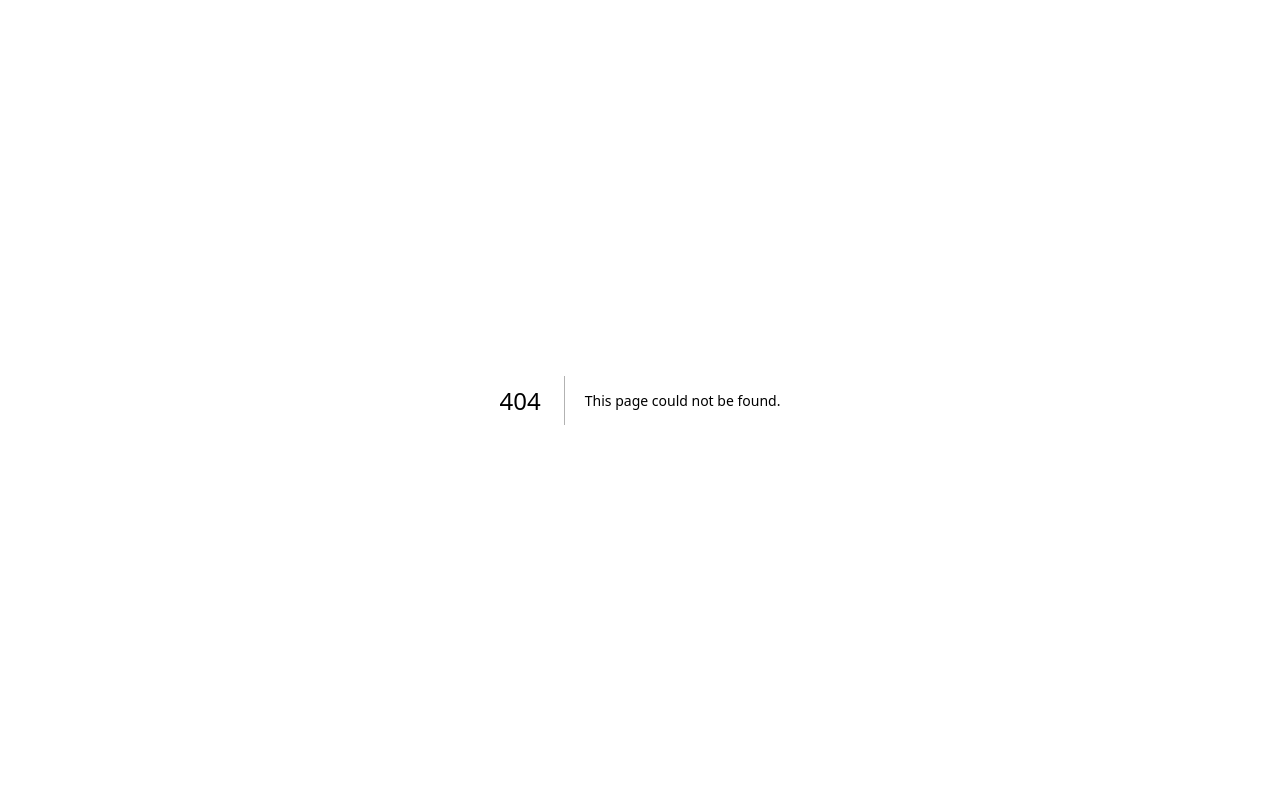
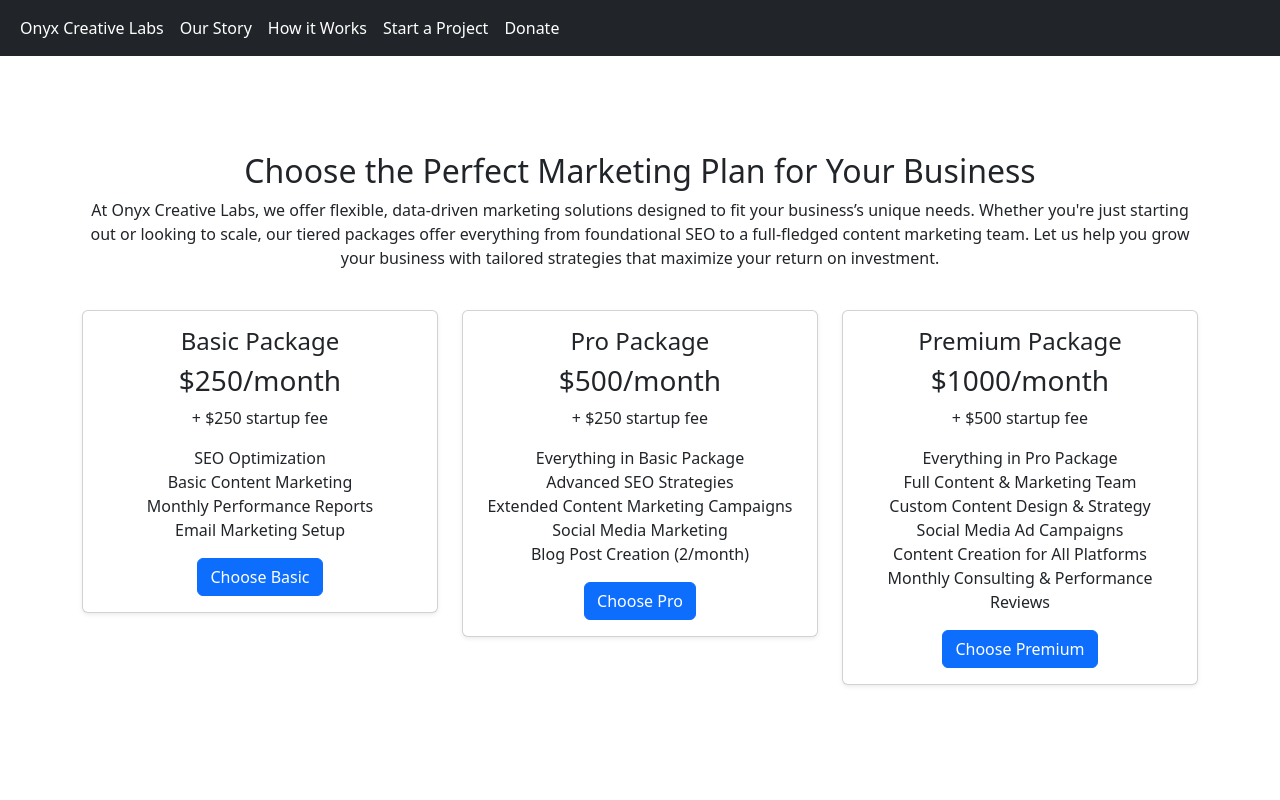
Before and after one commit to Jsmithseo/siliconislandvallejo, a Next.js app: page /marketing-pricing in a window 1280 px wide. Before the commit this address had no page. Shown: the top 800 px of the page. Built offline with nearby package versions, Linux system fonts and the light colour scheme.

Commit message:
added pricing for marketing

```diff
--- /dev/null
+++ b/pages/marketing-pricing/index.js
@@ -0,0 +1,110 @@
+import React from 'react';
+import BaseLayout from '../components/layouts/BaseLayouts';
+import { Container, Row, Col, Card, CardBody, CardTitle, CardText, Button } from 'reactstrap';
+
+const PricingPackages = () => {
+  return (
+    <BaseLayout>
+      <Container>
+      <br></br>
+      <br></br>
+      <br></br>
+      <br></br>
+        {/* Supporting Copy */}
+        <Row className="text-center mb-4">
+          <Col>
+            <h2>Choose the Perfect Marketing Plan for Your Business</h2>
+            <p>
+              At Onyx Creative Labs, we offer flexible, data-driven marketing solutions designed to fit
+              your business’s unique needs. Whether you're just starting out or looking to scale, our
+              tiered packages offer everything from foundational SEO to a full-fledged content marketing team.
+              Let us help you grow your business with tailored strategies that maximize your return on investment.
+            </p>
+          </Col>
+        </Row>
+
+        {/* Pricing Packages */}
+        <Row className="text-center">
+          {/* Basic Package */}
+          <Col md="4">
+            <Card className="mb-4 shadow-sm">
+              <CardBody>
+                <CardTitle tag="h4">Basic Package</CardTitle>
+                <h3>$250/month</h3>
+                <p>+ $250 startup fee</p>
+                <CardText>
+                  <div>
+                    <ul style={{ listStyleType: 'none', paddingLeft: 0 }}>
+                      <li>SEO Optimization</li>
+                      <li>Basic Content Marketing</li>
+                      <li>Monthly Performance Reports</li>
+                      <li>Email Marketing Setup</li>
+                    </ul>
+                  </div>
+                </CardText>
+                <Button color="primary">Choose Basic</Button>
+              </CardBody>
+            </Card>
+          </Col>
+
+          {/* Pro Package */}
+          <Col md="4">
+            <Card className="mb-4 shadow-sm">
+              <CardBody>
+                <CardTitle tag="h4">Pro Package</CardTitle>
+                <h3>$500/month</h3>
+                <p>+ $250 startup fee</p>
+                <CardText>
+                  <div>
+                    <ul style={{ listStyleType: 'none', paddingLeft: 0 }}>
+                      <li>Everything in Basic Package</li>
+                      <li>Advanced SEO Strategies</li>
+                      <li>Extended Content Marketing Campaigns</li>
+                      <li>Social Media Marketing</li>
+                      <li>Blog Post Creation (2/month)</li>
+                    </ul>
+                  </div>
+                </CardText>
+                <Button color="primary">Choose Pro</Button>
+              </CardBody>
+            </Card>
+          </Col>
+
+          {/* Premium Package */}
+          <Col md="4">
+            <Card className="mb-4 shadow-sm">
+              <CardBody>
+                <CardTitle tag="h4">Premium Package</CardTitle>
+                <h3>$1000/month</h3>
+                <p>+ $500 startup fee</p>
+                <CardText>
+                  <div>
+                    <ul style={{ listStyleType: 'none', paddingLeft: 0 }}>
+                      <li>Everything in Pro Package</li>
+                      <li>Full Content & Marketing Team</li>
+                      <li>Custom Content Design & Strategy</li>
+                      <li>Social Media Ad Campaigns</li>
+                      <li>Content Creation for All Platforms</li>
+                      <li>Monthly Consulting & Performance Reviews</li>
+                    </ul>
+                  </div>
+                </CardText>
+                <Button color="primary">Choose Premium</Button>
+              </CardBody>
+            </Card>
+          </Col>
+        </Row>
+      </Container>
+      <br></br>
+      <br></br>
+      <br></br>
+      <br></br>
+      <br></br>
+      <br></br>
+      <br></br>
+      <br></br>
+    </BaseLayout>
+  );
+};
+
+export default PricingPackages;
```
